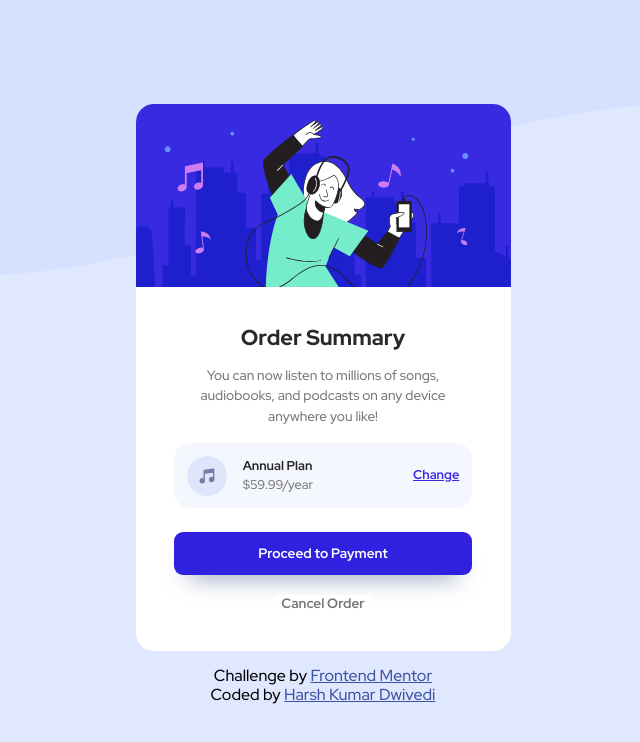
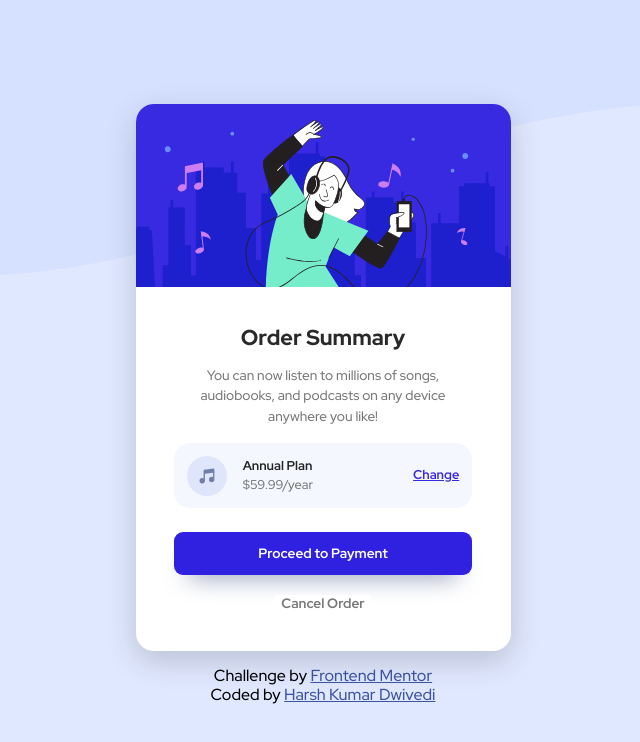
Before and after one commit to Harsh-Kumar-Dwivedi/Order-Summary-Component, a plain HTML site: page index.html in a window 1280 px wide. Shown: the whole page, without its empty margins (317-957 px from the left). Drawn offline with Linux system fonts and the light colour scheme.

Commit message:
Update styles.css
Added box-shadow to the card

```diff
--- a/styles.css
+++ b/styles.css
@@ -26,6 +26,7 @@ main {
     z-index: 1;
     margin: 0.5rem;
     margin-bottom: 1rem;
+    box-shadow: 0px 10px 30px rgba(40, 40, 40, 0.2);
 }
 
 .illustration-hero {
```
